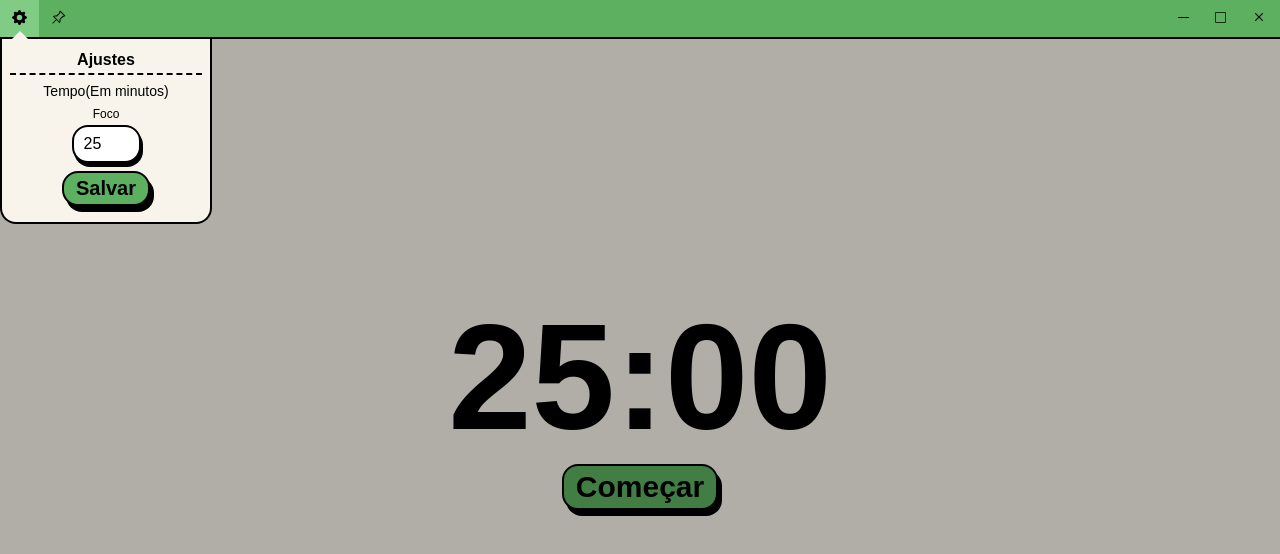
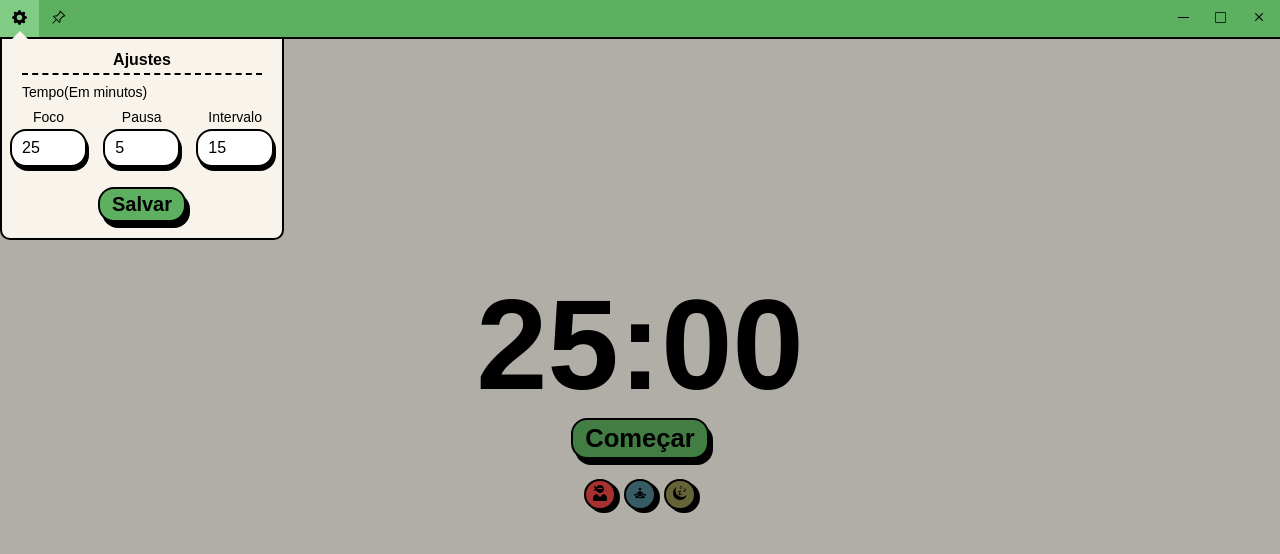
Before and after one commit to turtoga/pomodoro-app, a React (Vite) app in the folder src/renderer/: page / in a window 1280 px wide. Both pictures are taken after a click on the button 19 px from the left and 18 px from the top of the page. Shown: the top 554 px of the page. Built offline with nearby package versions, Linux system fonts and the light colour scheme.

Commit message:
final 1.0

```diff
--- a/src/renderer/src/App.jsx
+++ b/src/renderer/src/App.jsx
@@ -21,41 +21,80 @@ const TipoStyled = styled.div`
   display: flex;
   margin-top: 24px;
   gap: 8px;
+  position: absolute;
+  bottom: 20px;
+
+  svg {
+    font-size: 16px;
+  }
+
+  @media  (min-height: 400px) {
+    position: relative;
+    margin-top: 40px;
+  }
 `
 
 function App() {
 
-  const pomodoroTime = localStorage.getItem("Tempo") || 25;
+  //Variáveis
+  const tempos = JSON.parse(localStorage.getItem("tempos")) || {
+    foco: 25,
+    pausa: 5,
+    intervalo: 15,
+  };
 
-  const[tipo, setTipo] = useState("foco")
-  const[duracao, setDuracao] = useState(pomodoroTime)
+  const [tipo, setTipo] = useState("foco");
+  const [duracao, setDuracao] = useState(tempos.foco);
+  const [atualizar, setAtualizar] = useState(false)
 
-  const handleSalvar = (valor) => {
-    if(valor>-1 && valor < 10000) {
-      setDuracao(valor)
-      localStorage.setItem("Tempo",valor)
-      return
+  //Funções
+  useEffect(() => {
+    switch (tipo) {
+      case "foco":
+        setDuracao(tempos.foco)
+        break;
+
+      case "pausa":
+        setDuracao(tempos.pausa)
+        break;
+
+      case "intervalo":
+        setDuracao(tempos.intervalo)
+        break;
+
+      default:
+        break;
+    }
+    setAtualizar(false)
+
+  }, [tipo, atualizar])
+
+  const handleSalvar = (tempos) => {
+    const novosTempos = {
+      foco: Math.min(Math.max(Number(tempos.foco) || 25, 0.1), 9999),
+      pausa: Math.min(Math.max(Number(tempos.pausa) || 5, 0.1), 9999),
+      intervalo: Math.min(Math.max(Number(tempos.intervalo) || 15, 0.1), 9999),
     }
 
-    valor=25
-    setDuracao(valor)
-    localStorage.setItem("Tempo",valor)
+    localStorage.setItem("tempos", JSON.stringify(novosTempos));
+    setAtualizar(true)
+  }
 
+  const handleOnChangeTipo = (type) => {
+    setTipo(type)
   }
 
   return (
     <>
       <EstiloGlobal/>
       <Frame handleSalvar={handleSalvar}/>
-
       <AppStyled>
-        <Timer duracao={duracao}/>
-        {/* <TipoStyled>
-          <Tipo icon={<FaUserNinja size={16}/>} />
-          <Tipo icon={<MdSelfImprovement size={16}/>}/>
-          <Tipo icon={<GiNightSleep size={16}/>}/>
-        </TipoStyled> */}
-
+        <Timer tipo={tipo} setTipo={setTipo} duracao={duracao}/>
+        <TipoStyled>
+          <Tipo tipo={"foco"} handleOnChangeTipo={handleOnChangeTipo} ativo={tipo==="foco"} color="#e94444" inaColor="#8d4d4d" icon={<FaUserNinja/>} />
+          <Tipo tipo={"pausa"} handleOnChangeTipo={handleOnChangeTipo} ativo={tipo==="pausa"} color="#44bae9" inaColor="#4d808d" icon={<MdSelfImprovement/>}/>
+          <Tipo tipo={"intervalo"} handleOnChangeTipo={handleOnChangeTipo} ativo={tipo==="intervalo"} color="#d9e944" inaColor="#8d8c4d" icon={<GiNightSleep/>}/>
+        </TipoStyled>
       </AppStyled>
 
     </>
--- a/src/renderer/src/components/Button/index.jsx
+++ b/src/renderer/src/components/Button/index.jsx
@@ -10,7 +10,7 @@ const ButtonStyle = styled.button`
     border: 2px solid #000;
     box-shadow: 4px 6px 0px #000;
     -webkit-user-select: none;
-    font-size: ${({ clamp }) => clamp ? 'clamp(20px, 4vw, 30px)' : '20px'};
+    font-size: ${({ clamp }) => clamp ? 'clamp(20px, 2vw, 21px)' : '20px'};
 
     &:hover {
       background-color: #62b965
@@ -18,6 +18,10 @@ const ButtonStyle = styled.button`
 
     &:active {
       background-color: #3ab63e
+    }
+
+    @media (min-width: 1220px) and (min-height: 400px) {
+      font-size: ${({ clamp }) => clamp ? 'clamp(21px, 2vw, 32px)' : '20px'};
     }
 
 `
--- a/src/renderer/src/components/Frame/index.jsx
+++ b/src/renderer/src/components/Frame/index.jsx
@@ -1,6 +1,6 @@
 import React, { useState } from 'react'
 import styled from 'styled-components'
-import { BsX, BsDashLg, BsSquare,BsPinAngle, BsPinAngleFill, BsGear,BsGearFill } from "react-icons/bs";
+import { BsX, BsDashLg, BsSquare,BsPinAngle, BsPinAngleFill, BsGear,BsGearFill, BsInfoCircle } from "react-icons/bs";
 import Popover from '../Popover';
 
 const FrameStyle = styled.div`
--- a/src/renderer/src/components/Popover/index.jsx
+++ b/src/renderer/src/components/Popover/index.jsx
@@ -7,13 +7,14 @@ const PopoverStyled = styled.div`
   background-color: #F8F4EB;
   position: absolute;
   border: 2px solid #000;
-  border-bottom-right-radius: 16px;
-  border-bottom-left-radius: 16px;
+  border-bottom-right-radius: 10px;
+  border-bottom-left-radius: 10px;
   border-top: none;
   top: 39px;
-  width: 12rem;
-  padding: 8px 8px;
+  width: 15rem;
+  padding: 8px 20px;
   -webkit-user-select: none;
+  z-index: 2;
 
 
   &::before {
@@ -38,7 +39,7 @@ const Overlay = styled.div`
   padding: 0;
   border: none;
   background-color: #00000049;
-
+  z-index: 1;
 `
 
 const HeaderStyle = styled.header`
@@ -59,9 +60,6 @@ const HeaderStyle = styled.header`
 
 const TempoContainer = styled.form`
   margin: 8px 0px;
-  display: flex;
-  flex-direction: column;
-  align-items: center;
   span{
     font-size: 14px;
   }
@@ -70,13 +68,9 @@ const TempoContainer = styled.form`
 
 const TiposContainer = styled.div`
   margin-top: 8px;
-  max-width: 45px;
-  margin: 8px 0px;
-
-  span{
-    font-size: 12px;
-    margin-bottom: 4px;
-  }
+  display: flex;
+  justify-content: space-between;
+  gap: 40px;
 
   div{
     display: flex;
@@ -85,11 +79,31 @@ const TiposContainer = styled.div`
   }
 `
 
+const BotaoContainer = styled.div`
+  margin-top: 20px;
+  display: flex;
+  justify-content: center;
+`
+
+const Titulo = styled.span`
+  font-size: 12px;
+  margin-bottom: 4px;
+`
+
 const Popover = ({setIsPopActive, handleSalvar}) => {
 
-  const tempo = localStorage.getItem("Tempo")
 
-  const [minFoco, setMinFoco] = useState(tempo? tempo:25)
+  const temposSalvo = JSON.parse(localStorage.getItem("tempos")) || {}
+
+  const [minFoco, setMinFoco] = useState(temposSalvo.foco || 25)
+  const [minPausa, setMinPausa] = useState(temposSalvo.pausa || 5)
+  const [minIntervalo, setMinIntervalo] = useState(temposSalvo.intervalo || 15)
+
+  const novosTempos = {
+    foco: minFoco,
+    pausa: minPausa,
+    intervalo: minIntervalo
+  }
 
   return (
 
@@ -103,11 +117,22 @@ const Popover = ({setIsPopActive, handleSalvar}) => {
           <span>Tempo(Em minutos)</span>
           <TiposContainer>
             <div>
-              <span>Foco</span>
+              <Titulo>Foco</Titulo>
               <Input valor={minFoco} step="1" max={60} min={0} type="number" aoAlterado={valor => {setMinFoco(valor);}}/>
             </div>
+            <div>
+              <Titulo>Pausa</Titulo>
+              <Input valor={minPausa} step="1" max={60} min={0} type="number" aoAlterado={valor => {setMinPausa(valor);}}/>
+            </div>
+            <div>
+              <Titulo>Intervalo</Titulo>
+              <Input valor={minIntervalo} step="1" max={60} min={0} type="number" aoAlterado={valor => {setMinIntervalo(valor);}}/>
+            </div>
           </TiposContainer>
-          <Button handleClick={() => {handleSalvar(minFoco); setIsPopActive(false)}}>Salvar</Button>
+          <BotaoContainer>
+            <Button handleClick={() => {handleSalvar(novosTempos); setIsPopActive(false)}}>Salvar</Button>
+          </BotaoContainer>
+
         </TempoContainer>
 
       </PopoverStyled>
--- a/src/renderer/src/components/Timer/index.jsx
+++ b/src/renderer/src/components/Timer/index.jsx
@@ -6,9 +6,13 @@ import Alarm from './alarm.mp3'
 const TimerStyled = styled.div`
   h1 {
     margin: 0;
-    font-size: clamp(100px, 20vw, 150px);
+    font-size: clamp(100px, 10vw, 120px);
     text-align: center;
     -webkit-user-select: none;
+
+    @media (min-width: 1220px) and (min-height: 400px) {
+      font-size: clamp(120px, 10vw, 300px);
+    }
   }
 `
 
@@ -18,7 +22,7 @@ const ButtonsDiv = styled.div`
   gap: 16px;
 `
 
-const Timer = ({ duracao }) => {
+const Timer = ({ duracao, tipo, setTipo }) => {
 
 
 
@@ -29,8 +33,7 @@ const Timer = ({ duracao }) => {
   const [time, setTimer] = useState(() => duracaoFormat(duracao)) //inSecond
   const [isRunning, setIsRunning] = useState(false)
   const [isIniciado, setIsIniciado] = useState(false)
-
-
+  const [ciclo,setCiclo] = useState(0)
 
   const alarm = new Audio(Alarm)
   alarm.volume = 0.2
@@ -93,11 +96,20 @@ const Timer = ({ duracao }) => {
     }
   }
 
-  const handleProx = () =>{
-    setIsRunning(false)
-    setIsIniciado(false)
-    setTimer(duracao || 25 * 60)
-  }
+  const handleProx = () => {
+    handleReset();
+    if (tipo === "foco") {
+      if (ciclo < 3) {
+        setCiclo(ciclo + 1);
+        setTipo("pausa");
+      } else {
+        setCiclo(0);
+        setTipo("intervalo");
+      }
+    } else if (tipo === "pausa" || tipo === "intervalo") {
+      setTipo("foco");
+    }
+  };
 
   return (
     <TimerStyled>
@@ -105,13 +117,13 @@ const Timer = ({ duracao }) => {
       <ButtonsDiv>
         {isRunning ? (
           <>
-            {time>0? <Button clamp={true} handleClick={handleStop}>Pausar</Button>:""}
-            <Button clamp={true} handleClick={handleReset}>Resetar</Button>
+            {time>0? <Button clamp={true} handleClick={handleStop}>Pausar</Button>:<Button clamp={true} handleClick={handleReset}>Resetar</Button>}
+            <Button clamp={true} handleClick={handleProx}>Próximo</Button>
           </>
         ) : (
           <>
             <Button clamp={true} handleClick={handleStart}>{isIniciado ? 'Continuar' : 'Começar'}</Button>
-            {isIniciado ? <Button clamp={true} handleClick={handleReset}>Resetar</Button> : ''}
+            {isIniciado && <Button clamp={true} handleClick={handleReset}>Resetar</Button>}
 
           </>
         )}
--- a/src/renderer/src/components/Tipo/index.jsx
+++ b/src/renderer/src/components/Tipo/index.jsx
@@ -2,16 +2,21 @@ import React from 'react'
 import styled from 'styled-components'
 
 const TipoStyle = styled.button`
-  border-radius: 20px;
+  border-radius: 30px;
   padding: 4px 6px;
   border: 2px solid #000;
   box-shadow: 4px 3px 0px #000;
   cursor: pointer;
+  background-color: ${({inaColor, ativo, color}) => (ativo ? color : (inaColor ? inaColor : "white"))};
+  transition: background-color 0.1s;
+  svg {
+    font-size: clamp(16px, 4vh, 24px);
+  }
 `
 
-const Tipo = ({icon, color, active = false}) => {
+const Tipo = ({icon, inaColor="", ativo = false,color="", handleOnChangeTipo, tipo}) => {
   return (
-    <TipoStyle>
+    <TipoStyle inaColor={inaColor} color={color} ativo={ativo} onClick={() => handleOnChangeTipo(tipo)}>
       {icon}
     </TipoStyle>
   )
```
Also changed, not shown: electron-builder.yml (+10 -12 lines), 2 other files (tests, documents, lock files or other folders).
